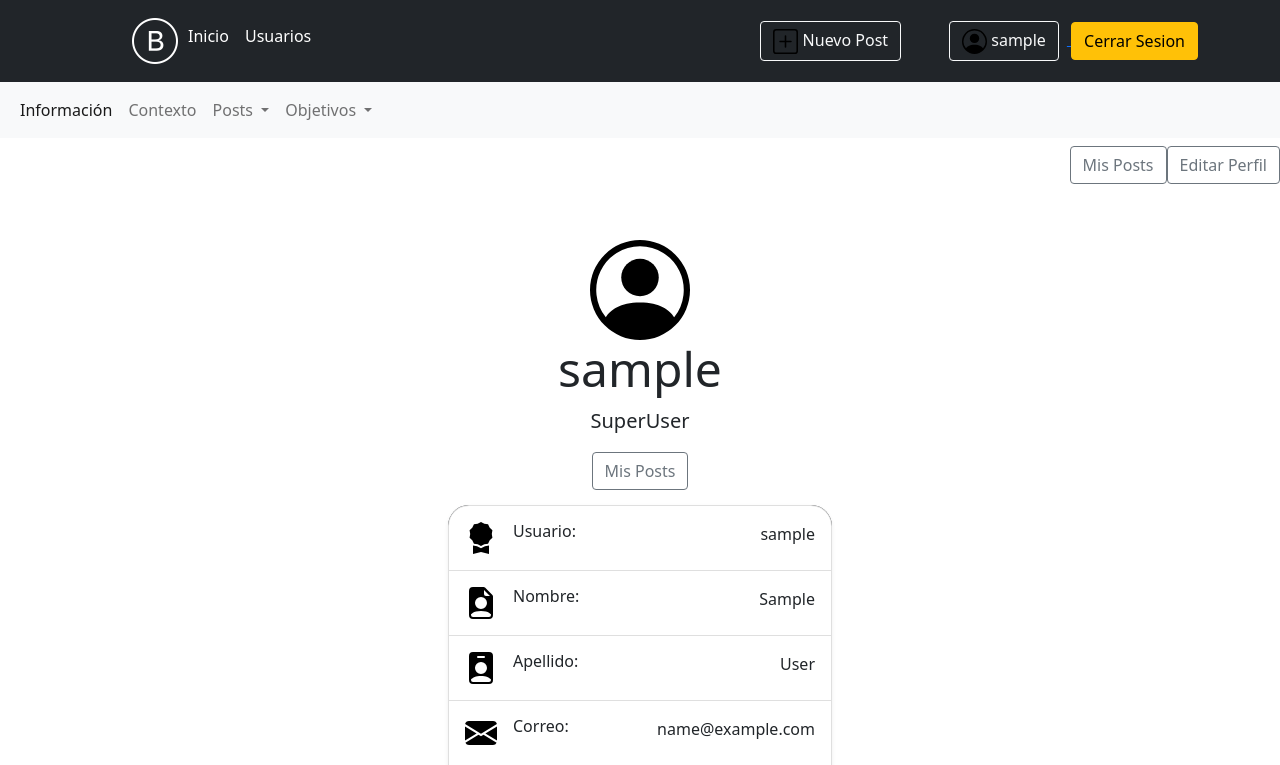
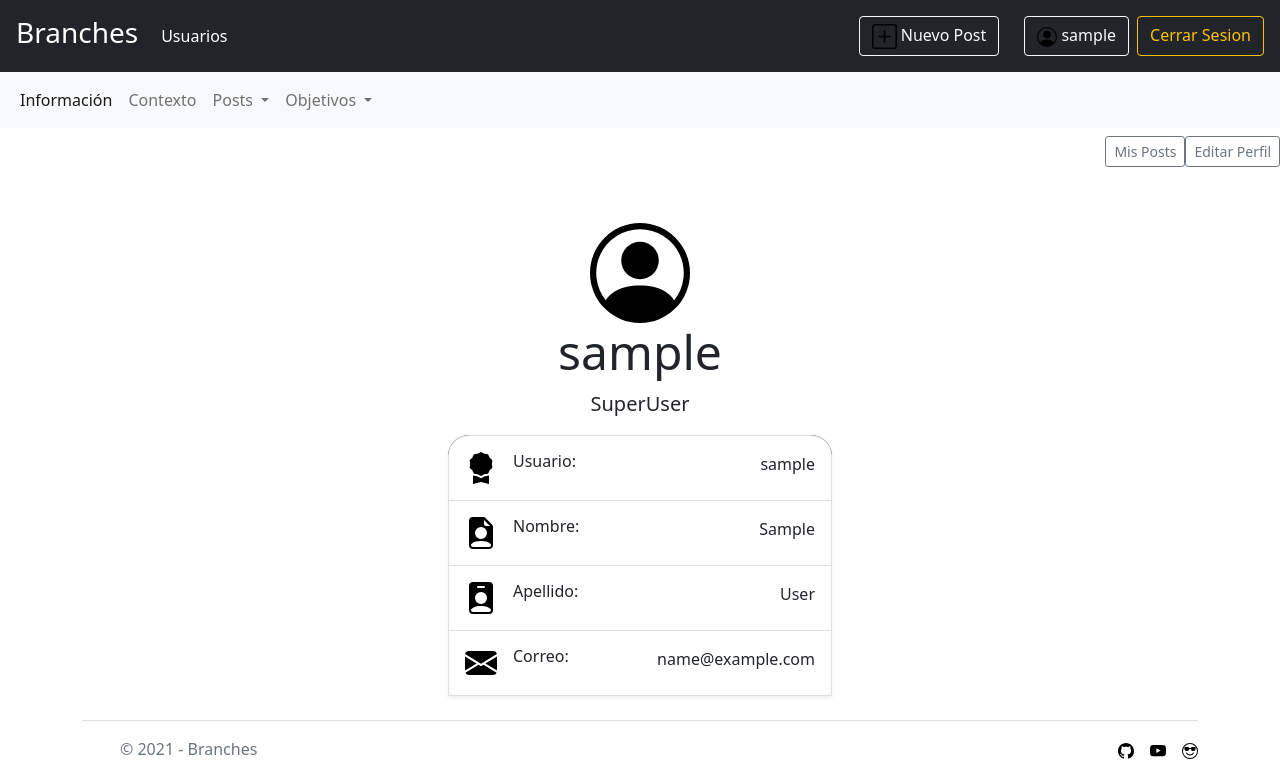
Before and after one commit to louisrubin/Branches, a Django app: page /usuarios/perfil/ in a window 1280 px wide. Shown: the top 765 px of the page. Run offline with Django 3.2, Linux system fonts and the light colour scheme; the visitor is signed in with stand-in values (Sample User, id 1).

Commit message:
nuevo header

```diff
--- a/Branches/templates/base/header.html
+++ b/Branches/templates/base/header.html
@@ -1,5 +1,60 @@
 {% load static %}
 
+ <!-- ------------  HEADER 2 ------------- -->
+<div class="d-flex h-100 text-center text-white bg-dark">
+
+	<div class="cover-container d-flex w-100 h-100 p-3 mx-auto flex-column">
+		<header class="mb-auto">
+		<div>
+			<a href="{% url 'inicio' %}">
+				<h3 class="float-md-start mb-0 text-white" style="padding-right: 15px;">Branches</h3> </a>
+
+				{% if user.is_superuser or user.es_administrador %}
+					<a href="{% url 'usuarios:admin_listar' %}" class="float-md-start mb-0 nav-link px-2 text-white">Usuarios</a>
+			  	{% endif %}
+
+
+
+			<nav class="nav nav-masthead justify-content-center float-md-end">
+
+
+				{% if user.is_authenticated and user.is_superuser or user.es_administrador or user.writer %}
+					<div style="padding-right: 25px;">
+						<a href="{% url 'posts:agregar_posts' %}" class="btn btn-outline-light me-0">
+							<img src="{% static 'plus-square.svg' %}" style="width: 25px; "> Nuevo Post
+						</a>
+
+					</div>
+				{% endif %}
+
+
+				{% if not user.is_authenticated %}
+
+					<a href="{% url 'login' %}" class="float-md-start mb-0 btn btn-outline-light me-2 ">Iniciar Sesion </a>
+
+					<a href="{% url 'usuarios:registro' %}" class="float-md-start mb-0 btn btn-warning">Registrarse</a>
+				{% else %}
+
+					<a href="{% url 'usuarios:perfil' %}" class="float-md-start mb-0 btn btn-outline-light me-2">
+						<img src="{% static 'person-circle.svg' %}" style="width: 20px;"> {{user.username}}
+					</a>
+
+					<a href="{% url 'logout' %}" class="float-md-start mb-0 btn btn-outline-warning">Cerrar Sesion</a>
+				{% endif %}
+
+
+			</nav>
+		</div>
+		</header>
+
+
+	</div>
+
+</div>
+
+
+ <!-- ------------  HEADER 1 ------------- -->
+<!--
 <header class="p-3 bg-dark text-white">
   <div class="container">
     <div class="d-flex flex-wrap align-items-center justify-content-center justify-content-lg-start">
@@ -29,11 +84,6 @@
         </div>
 
       {% endif %}
-{% comment %}
-      <form class="col-12 col-lg-auto mb-3 mb-lg-0 me-lg-3">
-        <input type="search" class="form-control form-control-dark" placeholder="Buscar..." aria-label="Search">
-      </form>
-      {% endcomment %}
 
       <div class="text-end">
 
@@ -60,14 +110,9 @@
 					Cerrar Sesion
 				</button>
 			</a>
-          <!--
-          <button type="button" class="btn btn-warning">
-            <a href="{% url 'logout' %}" style="text-decoration:none"> <font color="black">Cerrar Sesion</font>
-            </button>
-            -->
         {% endif %}
 
       </div>
     </div>
   </div>
-</header>
+</header> -->
--- a/Branches/templates/usuarios/perfil.html
+++ b/Branches/templates/usuarios/perfil.html
@@ -13,8 +13,8 @@
 	   </div>
 
 	   	<ul class="nav col-md-3 justify-content-end list-unstyled d-flex">
-			<a class="btn btn-outline-secondary" href="{% url 'posts:mis_posts' %}" >Mis Posts</a>
-			<a class="btn btn-outline-secondary" href="{% url 'usuarios:editar_perfil' user.id %}" >Editar Perfil</a>
+			<a class="btn btn-outline-secondary btn-sm" href="{% url 'posts:mis_posts' %}" >Mis Posts</a>
+			<a class="btn btn-outline-secondary btn-sm" href="{% url 'usuarios:editar_perfil' user.id %}" >Editar Perfil</a>
 	   	</ul>
    	</div>
     <!-- <div class="position-relative overflow-hidden p-3 p-md-5 m-md-3 text-center bg-light"> -->
@@ -47,9 +47,6 @@
 
 				  	{% endif %}
 				</p>
-				<div style="padding-bottom: 15px;">
-				   <a class="btn btn-outline-secondary" href="{% url 'posts:mis_posts' %}" >Mis Posts</a>
-				</div>
 			</div>
 			<div class="bg-dark shadow-sm mx-auto text-white" style="width: 30%; border-radius: 21px 21px 0 0;">
 
```
